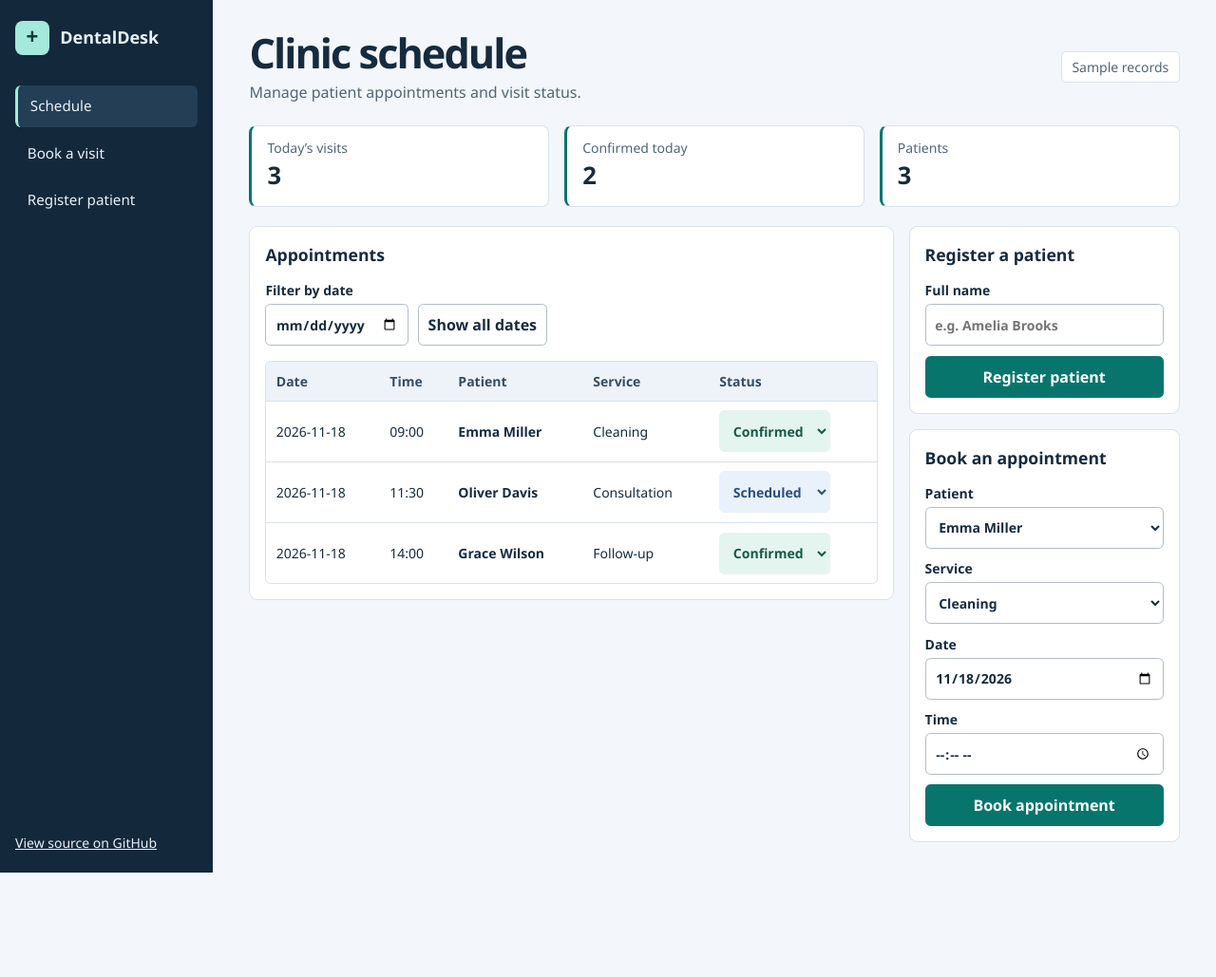
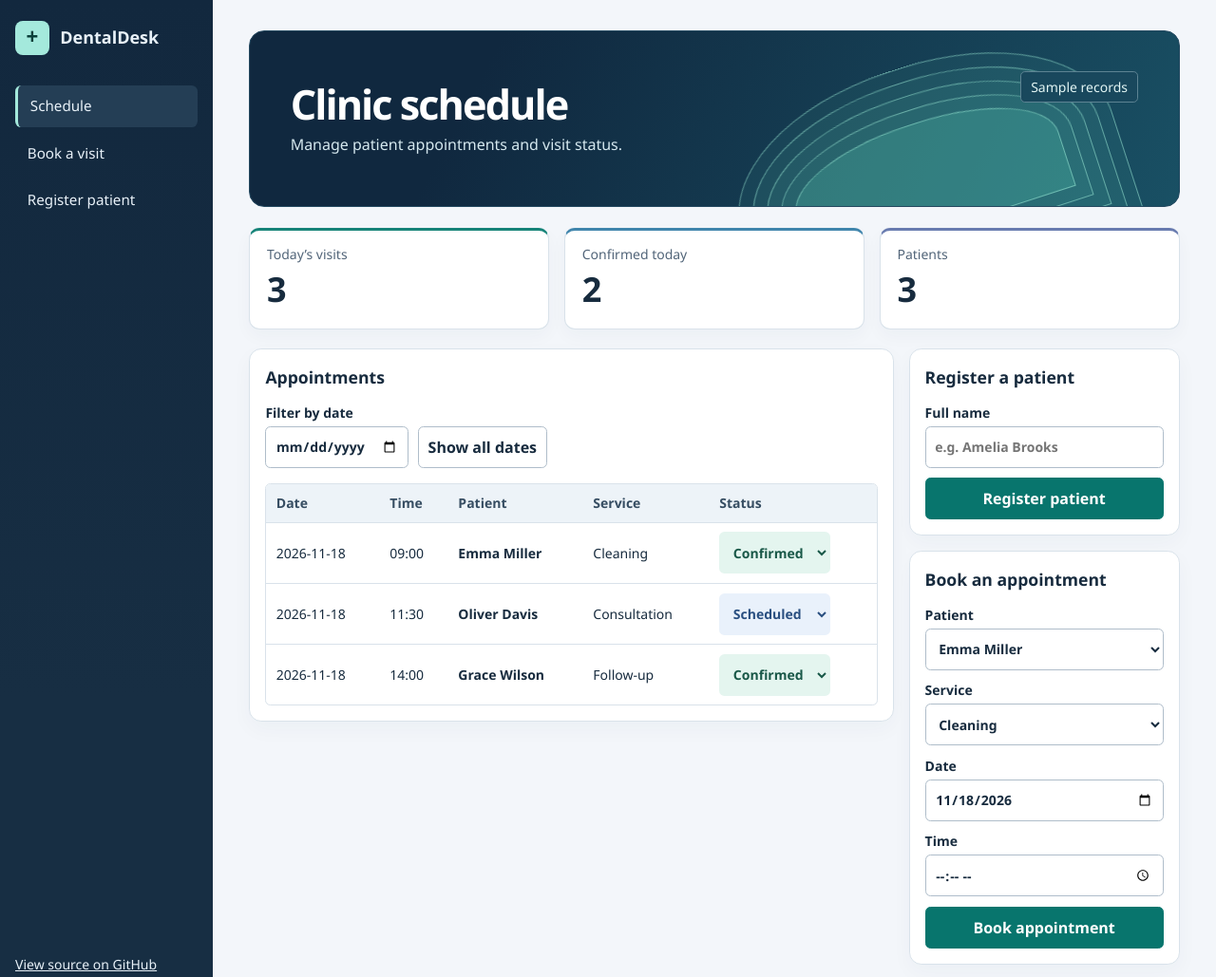
Before and after one commit to wesbertolaia/dentaldesk, a website with bundled scripts: page public/index.html in a window 1280 px wide. Shown: the top 1029 px of the page at 95% size. Before the commit the page ends 919 px from the top, so only its background shows below. Built offline with nearby package versions, Linux system fonts and the light colour scheme.

Commit message:
Add animated clinical dashboard details

```diff
--- a/public/index.html
+++ b/public/index.html
@@ -26,6 +26,7 @@
         <p class="help">Manage patient appointments and visit status.</p>
       </div>
       <span class="demo-label" title="Changes are stored in this browser">Sample records</span>
+      <div class="arch-art" aria-hidden="true"><span style="--arc:0"></span><span style="--arc:1"></span><span style="--arc:2"></span><span style="--arc:3"></span><span style="--arc:4"></span></div>
     </header>
     <div class="demo-app"></div>
   </main>
--- a/public/style.css
+++ b/public/style.css
@@ -68,3 +68,64 @@ td select[data-status="Cancelled"] { background: #fbecec; color: #8a3535; }
   .metrics dt { font-size: .8rem; }
   .actions { grid-template-columns: 1fr; }
 }
+
+/* The layered arcs echo the curves of a dental arch. */
+.demo-header {
+  position: relative;
+  isolation: isolate;
+  overflow: hidden;
+  min-height: 186px;
+  padding: clamp(1.2rem, 3.3vw, 2.75rem);
+  border: 1px solid #244960;
+  border-radius: 1rem;
+  background: linear-gradient(118deg, #10283f 25%, #195064 100%);
+  color: #fff;
+}
+.demo-header > div:first-child { max-width: 36rem; }
+.demo-header .help { color: #d5e8ef; }
+.demo-label { align-self: flex-start; color: #e2f5f4; background: #19485d; border-color: #5d8393; }
+.arch-art {
+  position: absolute;
+  z-index: -1;
+  width: min(42%, 420px);
+  height: 235px;
+  right: 6%;
+  bottom: -86px;
+  transform: rotate(-18deg);
+}
+.arch-art span {
+  position: absolute;
+  inset: calc(var(--arc) * 15px);
+  border: 1px solid #a3f2db80;
+  border-radius: 48% 48% 0 0;
+  background: #65e9c90f;
+}
+.arch-art span:last-child { background: #65e9c92b; }
+.metrics div { border: 1px solid var(--line); border-top: 3px solid #168378; border-radius: .7rem; padding: .85rem 1.1rem; box-shadow: 0 7px 18px #1c3b4d09; }
+.metrics div:nth-child(2) { border-top-color: #4085ac; }
+.metrics div:nth-child(3) { border-top-color: #687baf; }
+.metrics dd { font-size: clamp(1.5rem, 3vw, 2.25rem); letter-spacing: -.04em; }
+.panel { border-radius: .8rem; box-shadow: 0 8px 22px #19364b09; }
+.panel:target { border-color: #168378; }
+tbody tr:hover td { background: #f5fafb; }
+.sidebar { background: linear-gradient(180deg, #12283e, #172e43 70%); }
+
+@keyframes clinic-arrive {
+  from { opacity: 0; transform: translateY(9px); }
+  to { opacity: 1; transform: translateY(0); }
+}
+@media (prefers-reduced-motion: no-preference) {
+  .arch-art span { animation: clinic-arrive .58s ease-out both; animation-delay: calc(var(--arc) * 85ms); }
+  .metrics div { animation: clinic-arrive .36s ease-out both; }
+  .metrics div:nth-child(2) { animation-delay: .07s; }
+  .metrics div:nth-child(3) { animation-delay: .14s; }
+  .desk-grid { animation: clinic-arrive .43s .14s ease-out both; }
+  .notice:not(:empty) { animation: clinic-arrive .2s ease-out both; }
+  button, td select, .panel { transition: background-color .18s ease, border-color .18s ease; }
+  .sidebar nav a { transition: background-color .18s ease; }
+}
+@media (max-width: 700px) {
+  .demo-header { min-height: 0; }
+  .arch-art { width: 56%; right: -12%; opacity: .5; }
+  .metrics div { padding: .5rem; }
+}
```
Also changed, not shown: docs/preview.png.
